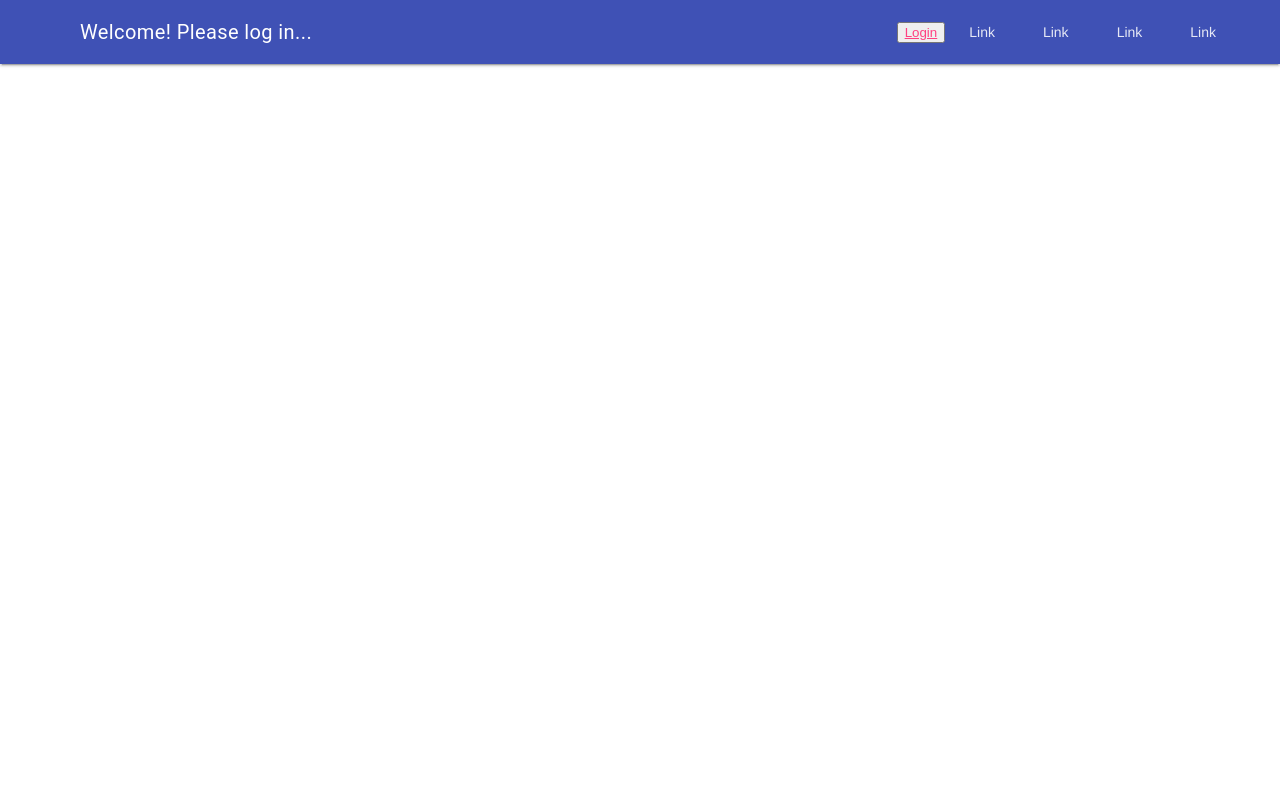
After one commit to UenalAnastasiia/Django-Chat-App, a Django app: template django_chat_app/templates/base.html in a window 1280 px wide. The commit adds this page. Run offline with Django 5.2, Linux system fonts and the light colour scheme; the template is opened without the code that fills it, so the values that code supplies are empty.

Commit message:
add mastertemplate

```diff
--- a/django_chat_app/chat/templates/auth/login.html
+++ b/django_chat_app/chat/templates/auth/login.html
@@ -1,3 +1,5 @@
+{% extends "base.html" %}
+{% block content %}
     <h1>Login</h1>
 
     {% if wrong_password %}
@@ -21,3 +23,4 @@
             </button>
         </div>
     </form>
+{% endblock %}
--- a/django_chat_app/django_chat_app/settings.py
+++ b/django_chat_app/django_chat_app/settings.py
@@ -10,6 +10,7 @@ For the full list of settings and their values, see
 https://docs.djangoproject.com/en/5.0/ref/settings/
 """
 
+import os
 from pathlib import Path
 
 # Build paths inside the project like this: BASE_DIR / 'subdir'.
@@ -55,7 +56,7 @@ ROOT_URLCONF = 'django_chat_app.urls'
 TEMPLATES = [
     {
         'BACKEND': 'django.template.backends.django.DjangoTemplates',
-        'DIRS': [],
+        'DIRS': [os.path.join(BASE_DIR, 'templates')],
         'APP_DIRS': True,
         'OPTIONS': {
             'context_processors': [
--- /dev/null
+++ b/django_chat_app/templates/base.html
@@ -0,0 +1,76 @@
+<!DOCTYPE html>
+<html lang="en">
+  <head>
+    <meta charset="UTF-8" />
+    <meta name="viewport" content="width=device-width, initial-scale=1.0" />
+    <title>Chatroom</title>
+    <link rel="stylesheet" href="https://fonts.googleapis.com/icon?family=Material+Icons"/>
+    <link rel="stylesheet" href="https://code.getmdl.io/1.3.0/material.indigo-pink.min.css"/>
+    <script defer src="https://code.getmdl.io/1.3.0/material.min.js"></script>
+
+    <style>
+      .page-content {
+        padding: 100px 100px;
+      }
+
+      .grey-color {
+        color: rgba(0, 0, 0, 0.4);
+      }
+
+      .mdl-layout-spacer {
+        display: flex;
+        justify-content: flex-end;
+      }
+    </style>
+  </head>
+  <body>
+    <div class="mdl-layout mdl-js-layout mdl-layout--fixed-header">
+          <header class="mdl-layout__header">
+            <div class="mdl-layout__header-row">
+              <!-- Title -->
+                {% if request.user.is_authenticated %}
+                    <span class="mdl-layout-title">
+                        Welcome, {{ request.user.first_name }}!
+                    </span>
+
+                    <div class="mdl-layout-spacer">
+                        <button><a href="/logout/">Logout</a></button>
+                    </div>
+                {% else %}
+                    <span class="mdl-layout-title">
+                        Welcome! Please log in...
+                    </span>
+
+                    <div class="mdl-layout-spacer">
+                        <button><a href="/login/">Login</a></button>
+                    </div>
+                {% endif %}
+
+                <!-- Navigation. We hide it in small screens. -->
+                <nav class="mdl-navigation mdl-layout--large-screen-only">
+                  <a class="mdl-navigation__link" href="">Link</a>
+                  <a class="mdl-navigation__link" href="">Link</a>
+                  <a class="mdl-navigation__link" href="">Link</a>
+                  <a class="mdl-navigation__link" href="">Link</a>
+                </nav>
+            </div>
+          </header>
+
+          <div class="mdl-layout__drawer">
+            <span class="mdl-layout-title">Chatroom</span>
+            <nav class="mdl-navigation">
+              <a class="mdl-navigation__link" href="">Link</a>
+              <a class="mdl-navigation__link" href="">Link</a>
+              <a class="mdl-navigation__link" href="">Link</a>
+              <a class="mdl-navigation__link" href="">Link</a>
+            </nav>
+          </div>
+
+        <main class="mdl-layout__content">
+            <div class="page-content">
+                {% block content %} {% endblock %}
+            </div>
+        </main>
+      </div>
+  </body>
+</html>
```
Also changed, not shown: django_chat_app/chat/templates/chat/index.html (+2 -62 lines). Lines whose indentation alone changed are shown as unchanged.
